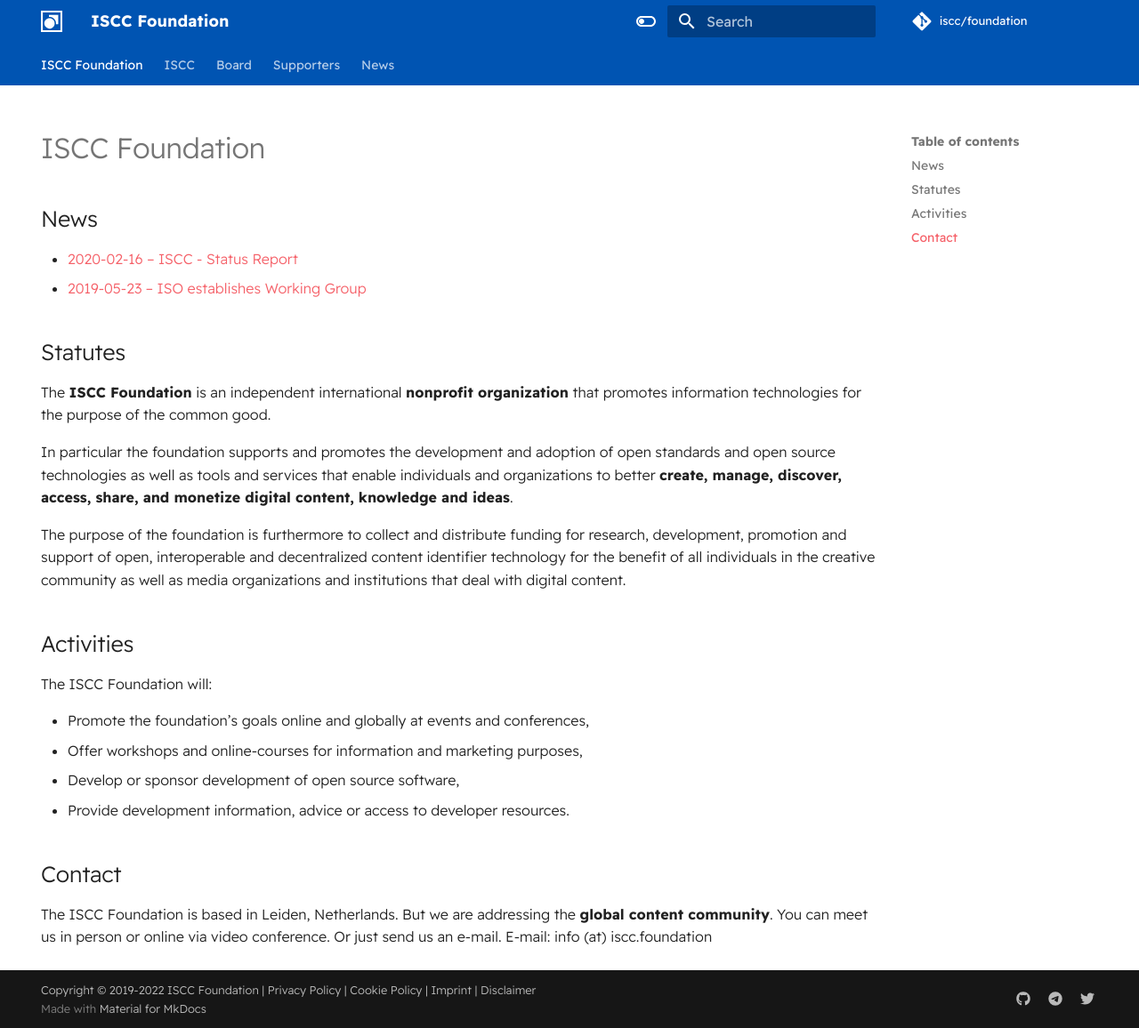
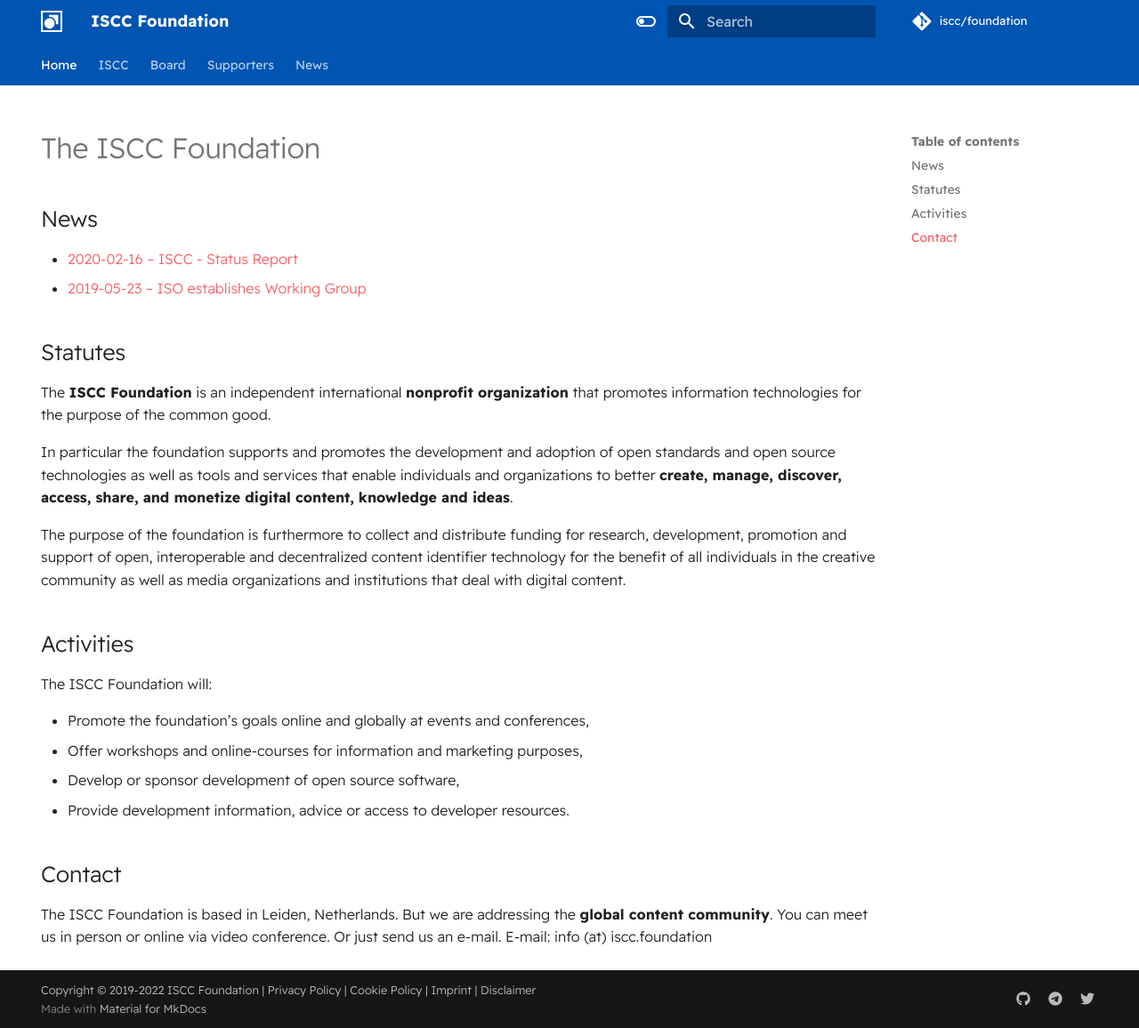
Before and after one commit to iscc/foundation, an MkDocs documentation site: the page built from docs/index.md, in a window 1280 px wide and 1156 px high. Shown: the whole window at 89% size. Built offline with MkDocs 1.6.1 and Material for MkDocs 9.7.7, drawn with Linux system fonts in a browser that asks for light colours; comment, search, counter and statistics services are not loaded.

Commit message:
Change index navigation.

```diff
--- a/docs/index.md
+++ b/docs/index.md
@@ -7,7 +7,7 @@
   content, knowledge and ideas.
 ---
 
-# ISCC Foundation
+# The ISCC Foundation
 
 ## News
 
--- a/mkdocs.yml
+++ b/mkdocs.yml
@@ -67,7 +67,7 @@
     provider: custom
 
 nav:
-  - ISCC Foundation: index.md
+  - Home: index.md
   - ISCC: iscc.md
   - Board: board.md
   - Supporters: support.md
```
